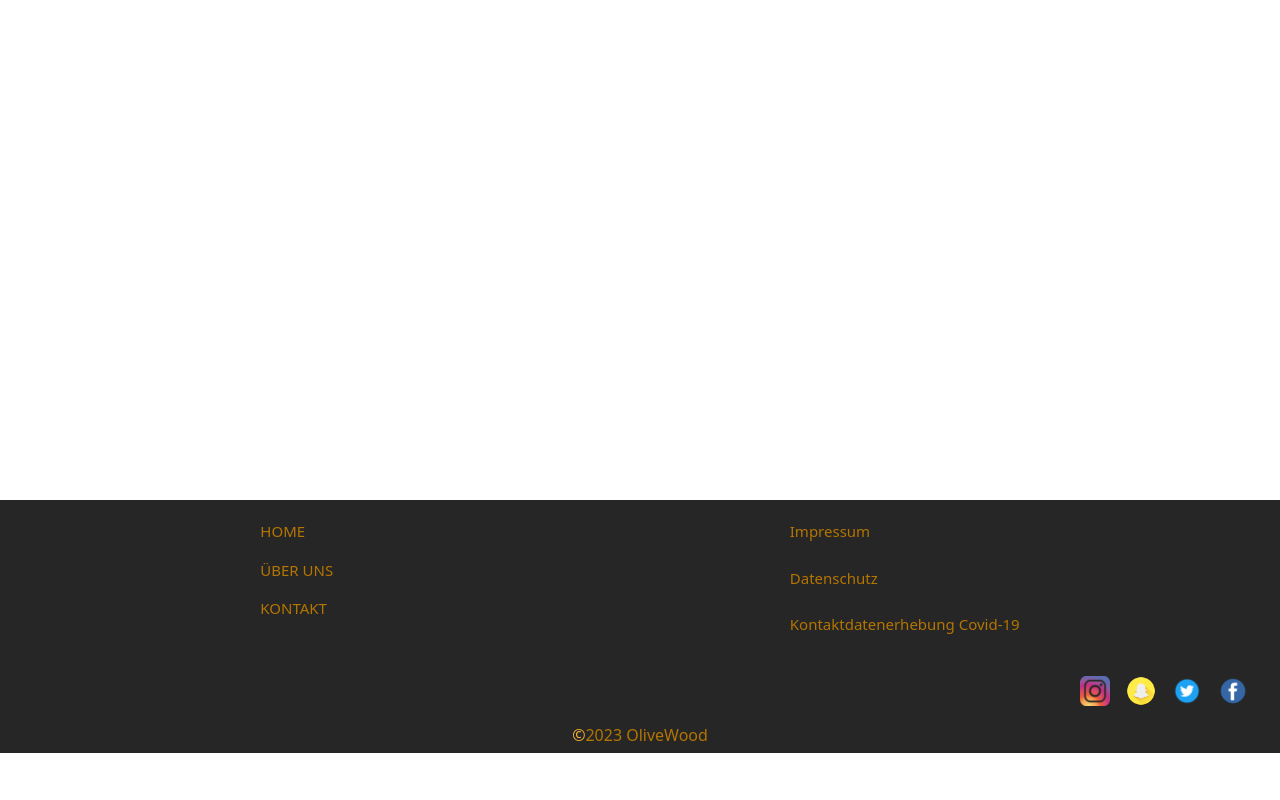
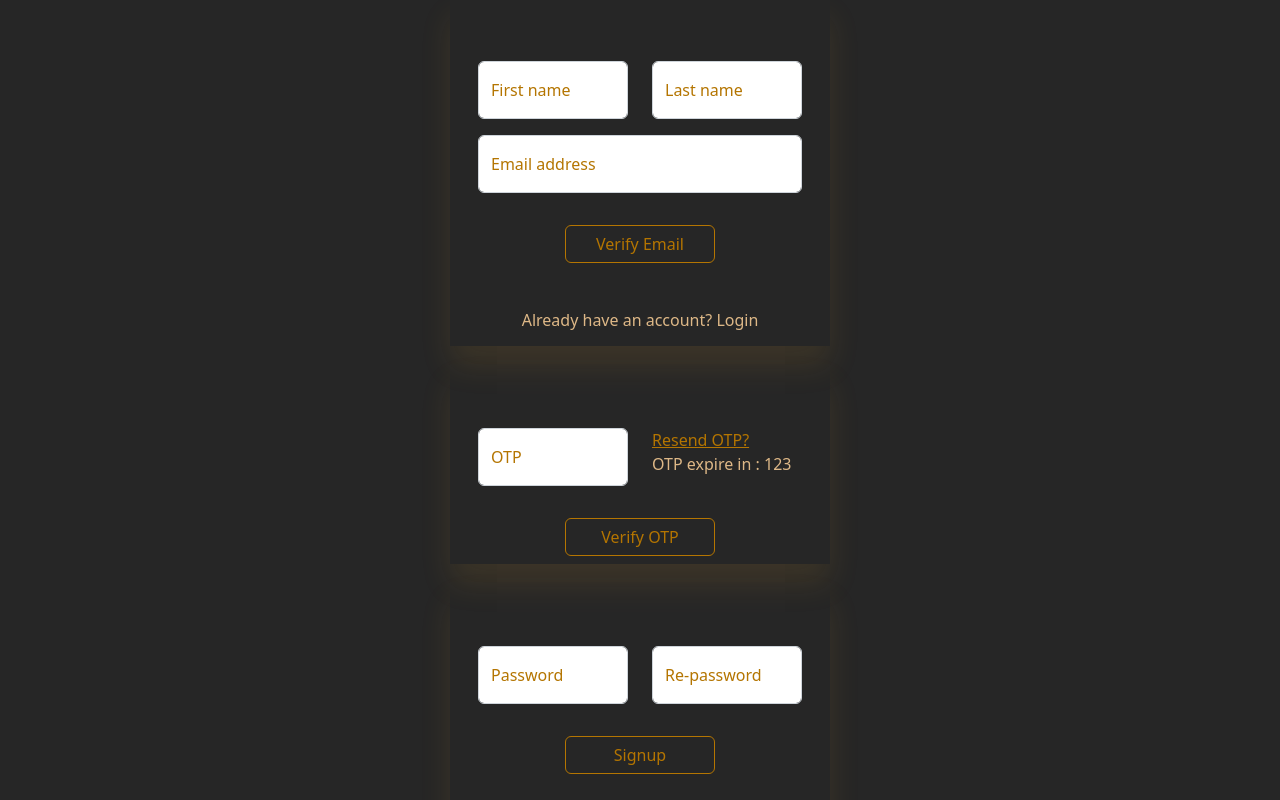
Before and after one commit to kartikriziya/RTRT, a Vue app: page /signup in a window 1280 px wide. Shown: the part 300-1100 px from the top of the page. Before the commit the page ends 1053 px from the top, so only its background shows below. Built offline with nearby package versions, Linux system fonts and the light colour scheme.

Commit message:
login and signup added

```diff
--- a/src/App.vue
+++ b/src/App.vue
@@ -19,10 +19,11 @@ import Footer from './components/Footer.vue'
 
 <style scoped>
 #app {
+  background-color: #262626;
   position: relative;
 }
 #app_header_main {
-  min-height: 100vh;
+  min-height: calc(100vh - 151px);
 }
 #app_footer {
   background-color: #262626;
--- a/src/components/Footer.vue
+++ b/src/components/Footer.vue
@@ -1,7 +1,7 @@
 <script setup></script>
 <template>
   <footer>
-    <div class="container-fluid">
+    <div class="container-fluid mt-5 pt-5">
       <!-- <h1>Footer</h1> -->
       <div class="d-flex flex-column" id="footer">
         <div class="d-flex flex-column" id="footer_links">
--- a/src/components/Header.vue
+++ b/src/components/Header.vue
@@ -4,7 +4,7 @@ import Navbar from './Navbar.vue'
 
 <template>
   <header id="header">
-    <Navbar @hideHomeVideo="hideHomeVideo" />
+    <Navbar />
   </header>
 </template>
 
--- a/src/components/Menu.vue
+++ b/src/components/Menu.vue
@@ -281,6 +281,12 @@
   transform: perspective(600px) rotateY(180deg);
   background: #262626;
   color: #fff;
+  box-shadow: rgba(248, 179, 51, 1) 0px 20px 30px -10px;
+  /* box-shadow: rgba(0, 0, 0, 0.17) 0px -23px 25px 0px inset,
+    rgba(0, 0, 0, 0.15) 0px -36px 30px 0px inset, rgba(0, 0, 0, 0.1) 0px -79px 40px 0px inset,
+    rgba(0, 0, 0, 0.06) 0px 2px 1px, rgba(0, 0, 0, 0.09) 0px 4px 2px,
+    rgba(0, 0, 0, 0.09) 0px 8px 4px, rgba(0, 0, 0, 0.09) 0px 16px 8px,
+    rgba(0, 0, 0, 0.09) 0px 32px 16px; */
   padding: 15px;
   backface-visibility: hidden; /* cant see the backside elements as theyre turning around */
   transition: transform 0.5s linear 0s;
--- a/src/pages/Home.vue
+++ b/src/pages/Home.vue
@@ -13,16 +13,13 @@ console.log(pageName.fullPath)
     <div id="videoContainer">
       <HomeVideo />
     </div>
-    <div class="container">
+    <div class="container" style="z-index: 22">
       <HomeContent />
     </div>
   </div>
 
   <div class="sections" id="homeSection2">
     <div class="container pt-5 pb-5">
-      <!-- <div class="menu text-center pt-5">
-        <h1>Menu</h1>
-      </div> -->
       <Menu />
     </div>
   </div>
@@ -36,10 +33,9 @@ console.log(pageName.fullPath)
   width: 100%;
   top: 0;
   left: 0;
-  z-index: -1;
 }
 #homeSection2 {
-  background-color: #faf9f6;
+  /* background-color: #faf9f6; */
   min-height: 100vh;
 }
 </style>
--- /dev/null
+++ b/src/pages/Login.vue
@@ -0,0 +1,106 @@
+<script setup></script>
+<template>
+  <div class="container pt-5" id="login">
+    <div class="row">
+      <div class="col-12 text-center" id="loginTxt">
+        <h1>Login Form</h1>
+      </div>
+    </div>
+    <div class="row pt-2">
+      <div class="col-sm-2 col-md-3 col-lg-3 col-xl-4"></div>
+      <div class="col-sm-8 col-md-6 col-lg-6 col-xl-4">
+        <form
+          action=""
+          class="row gy-3 needs-validation pt-5 ps-3 pe-3 pb-2"
+          autocomplete="off"
+          id="loginForm"
+        >
+          <div class="col-12">
+            <div class="form-floating">
+              <input
+                type="email"
+                class="form-control"
+                id="loginEmail"
+                placeholder="name@example.com"
+                required
+              />
+              <label for="loginEmail" id="loginLabels">Email address</label>
+            </div>
+          </div>
+          <div class="col-12">
+            <div class="form-floating">
+              <input
+                type="Password"
+                class="form-control"
+                id="loginPassword"
+                placeholder="********"
+                required
+              />
+              <label for="loginPassword" id="loginLabels">Password</label>
+            </div>
+          </div>
+          <div class="col-12 ms-2">
+            <a href="#" id="loginForgot">Forgot Password?</a>
+          </div>
+          <div class="col-sm-3"></div>
+          <div class="col-sm-6 text-center d-grid pt-3">
+            <button class="btn" id="loginBtn">Login</button>
+          </div>
+          <div class="col-sm-3"></div>
+          <div class="col-12 text-center mt-5" id="loginSignup">
+            <h6>Don't have an account? <a href="" id="loginSignupLink">SignUp</a></h6>
+          </div>
+        </form>
+      </div>
+      <div class="col-sm-2 col-md-3 col-lg-3 col-xl-4"></div>
+    </div>
+  </div>
+</template>
+<style scoped>
+#login {
+  margin-top: 5%;
+}
+#loginTxt {
+  color: #b47501;
+}
+#loginForm {
+  margin-top: 5%;
+  box-shadow: rgba(248, 179, 51, 0.1) 0px 20px 30px;
+}
+#loginLabels {
+  color: #b47501;
+}
+#loginForgot {
+  color: #b47501;
+}
+#loginForgot:hover {
+  color: #f8b333;
+}
+#loginBtn {
+  --bs-btn-color: #b47501;
+  --bs-btn-border-color: #b47501;
+  --bs-btn-hover-color: #fff;
+  --bs-btn-hover-bg: #b47501;
+  --bs-btn-hover-border-color: #b47501;
+  --bs-btn-focus-shadow-rgb: 25, 135, 84;
+  --bs-btn-active-color: #fff;
+  --bs-btn-active-bg: #b47501;
+  --bs-btn-active-border-color: #b47501;
+  --bs-btn-active-shadow: inset 0 3px 5px rgba(0, 0, 0, 0.125);
+  --bs-btn-disabled-color: #b47501;
+  --bs-btn-disabled-bg: transparent;
+  --bs-btn-disabled-border-color: #b47501;
+  --bs-gradient: none;
+}
+#loginSignup {
+  color: burlywood;
+}
+#loginSignupLink {
+  text-decoration: none;
+  color: burlywood;
+}
+#loginSignupLink:hover {
+  color: b47501;
+  text-decoration: underline;
+}
+</style>
--- /dev/null
+++ b/src/pages/SignUp.vue
@@ -0,0 +1,202 @@
+<script setup></script>
+<template>
+  <div class="container" id="signUp">
+    <div class="row">
+      <div class="col-12 text-center" id="signUpTxt">
+        <h1>SignUp Form</h1>
+      </div>
+    </div>
+    <div class="row pt-2">
+      <div class="col-sm-2 col-md-3 col-lg-3 col-xl-4"></div>
+      <div class="col-sm-8 col-md-6 col-lg-6 col-xl-4">
+        <form
+          action=""
+          class="row gy-3 needs-validation pt-5 ps-3 pe-3 pb-2"
+          autocomplete="off"
+          id="signUpForm"
+          novalidate
+        >
+          <div class="col-sm-6">
+            <div class="form-floating">
+              <input
+                type="text"
+                class="form-control"
+                name="signUpFname"
+                id="signUpFname"
+                placeholder="first name"
+                required
+              />
+              <label for="signUpFname" id="signUpLabels">First name</label>
+            </div>
+          </div>
+          <div class="col-sm-6">
+            <div class="form-floating">
+              <input
+                type="text"
+                class="form-control"
+                name="signUpLname"
+                id="signUpLname"
+                placeholder="last name"
+                required
+              />
+              <label for="signUpLname" id="signUpLabels">Last name</label>
+            </div>
+          </div>
+          <div class="col-sm-12">
+            <div class="form-floating">
+              <input
+                type="email"
+                class="form-control"
+                name="signUpEmail"
+                id="signUpEmail"
+                placeholder="name@example.com"
+                required
+              />
+              <label for="signUpEmail" id="signUpLabels">Email address</label>
+              <div class="valid-feedback">Looks good!</div>
+              <div class="invalid-feedback">Please enter valid Email</div>
+            </div>
+          </div>
+          <div class="col-sm-3"></div>
+          <div class="col-sm-6 text-center d-grid pt-3">
+            <button class="btn" id="signUpBtn">Verify Email</button>
+          </div>
+          <div class="col-sm-3"></div>
+          <div class="col-12 text-center mt-5" id="signUpLogin">
+            <h6>Already have an account? <a href="" id="signUpLoginLink">Login</a></h6>
+          </div>
+        </form>
+        <form
+          action=""
+          class="row gy-3 needs-validation pt-5 ps-3 pe-3 pb-2"
+          autocomplete="off"
+          id="signUpOTPForm"
+          novalidate
+        >
+          <div class="col-sm-6">
+            <div class="form-floating">
+              <input
+                type="text"
+                class="form-control"
+                name="signUpOTP"
+                id="signUpOTP"
+                placeholder="otp"
+                required
+              />
+              <label for="signUpOTP" id="signUpLabels">OTP</label>
+            </div>
+          </div>
+          <div class="col-sm-6">
+            <div class="row">
+              <div class="col-12">
+                <a href="#" id="signUpResendOTP">Resend OTP?</a>
+              </div>
+              <div class="col-12" id="signUpOTPexpire">OTP expire in : <span>123</span></div>
+            </div>
+          </div>
+          <div class="col-sm-3"></div>
+          <div class="col-sm-6 text-center d-grid pt-3">
+            <button class="btn" id="signUpBtn">Verify OTP</button>
+          </div>
+          <div class="col-sm-3"></div>
+        </form>
+        <form
+          action=""
+          class="row gy-3 needs-validation pt-5 ps-3 pe-3 pb-2"
+          autocomplete="off"
+          id="signUpPasswordForm"
+          novalidate
+        >
+          <div class="col-sm-6">
+            <div class="form-floating">
+              <input
+                type="password"
+                class="form-control"
+                name="signUpPassword"
+                id="signUpPassword1"
+                placeholder="********"
+                required
+              />
+              <label for="signUpPassword1" id="signUpLabels">Password</label>
+            </div>
+          </div>
+          <div class="col-sm-6">
+            <div class="form-floating">
+              <input
+                type="password"
+                class="form-control"
+                name="signUpPassword"
+                id="signUpPassword2"
+                placeholder="********"
+                required
+              />
+              <label for="signUpPassword2" id="signUpLabels">Re-password</label>
+            </div>
+          </div>
+          <div class="col-sm-3"></div>
+          <div class="col-sm-6 text-center d-grid pt-3">
+            <button class="btn" id="signUpBtn">Signup</button>
+          </div>
+          <div class="col-sm-3"></div>
+          <div class="col-12 text-center mt-5" id="signUpLogin">
+            <h6>Already have an account? <a href="" id="signUpLoginLink">Login</a></h6>
+          </div>
+        </form>
+      </div>
+      <div class="col-sm-2 col-md-3 col-lg-3 col-xl-4"></div>
+    </div>
+  </div>
+</template>
+<style scoped>
+#signUp {
+  margin-top: 5%;
+}
+#signUpTxt {
+  color: #b47501;
+}
+#signUpForm,
+#signUpOTPForm,
+#signUpPasswordForm {
+  margin-top: 5%;
+  box-shadow: rgba(248, 179, 51, 0.1) 0px 20px 30px;
+}
+#signUpLabels {
+  color: #b47501;
+}
+#signUpResendOTP {
+  color: #b47501;
+}
+#signUpResendOTP:hover {
+  color: #f8b333;
+}
+#signUpOTPexpire {
+  color: burlywood;
+}
+#signUpBtn {
+  --bs-btn-color: #b47501;
+  --bs-btn-border-color: #b47501;
+  --bs-btn-hover-color: #fff;
+  --bs-btn-hover-bg: #b47501;
+  --bs-btn-hover-border-color: #b47501;
+  --bs-btn-focus-shadow-rgb: 25, 135, 84;
+  --bs-btn-active-color: #fff;
+  --bs-btn-active-bg: #b47501;
+  --bs-btn-active-border-color: #b47501;
+  --bs-btn-active-shadow: inset 0 3px 5px rgba(0, 0, 0, 0.125);
+  --bs-btn-disabled-color: #b47501;
+  --bs-btn-disabled-bg: transparent;
+  --bs-btn-disabled-border-color: #b47501;
+  --bs-gradient: none;
+}
+#signUpLogin {
+  color: burlywood;
+}
+#signUpLoginLink {
+  text-decoration: none;
+  color: burlywood;
+}
+#signUpLoginLink:hover {
+  color: b47501;
+  text-decoration: underline;
+}
+</style>
--- a/src/router/index.js
+++ b/src/router/index.js
@@ -4,6 +4,8 @@ import Home from '../pages/Home.vue'
 import About from '../pages/About.vue'
 import Contact from '../pages/Contact.vue'
 import Reservation from '../pages/Reservation.vue'
+import Login from '../pages/Login.vue'
+import SignUp from '../pages/SignUp.vue'
 
 const router = createRouter({
   history: createWebHistory(import.meta.env.BASE_URL),
@@ -27,6 +29,16 @@ const router = createRouter({
       path: '/reservieren',
       name: 'reservieren',
       component: Reservation
+    },
+    {
+      path: '/login',
+      name: 'login',
+      component: Login
+    },
+    {
+      path: '/signup',
+      name: 'signup',
+      component: SignUp
     }
   ]
 })
```
Also changed, not shown: src/components/HomeContent.vue (+6 -9 lines).
